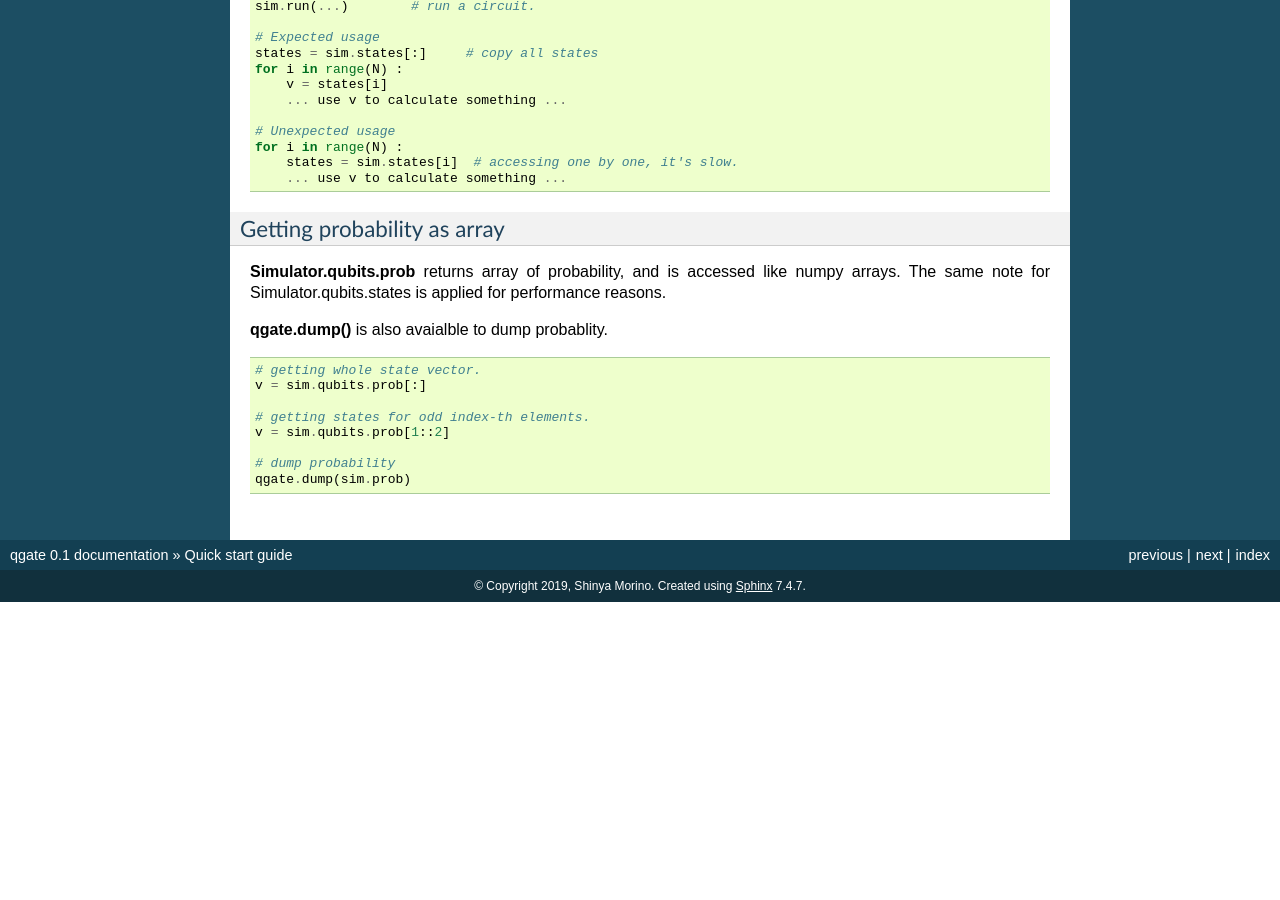
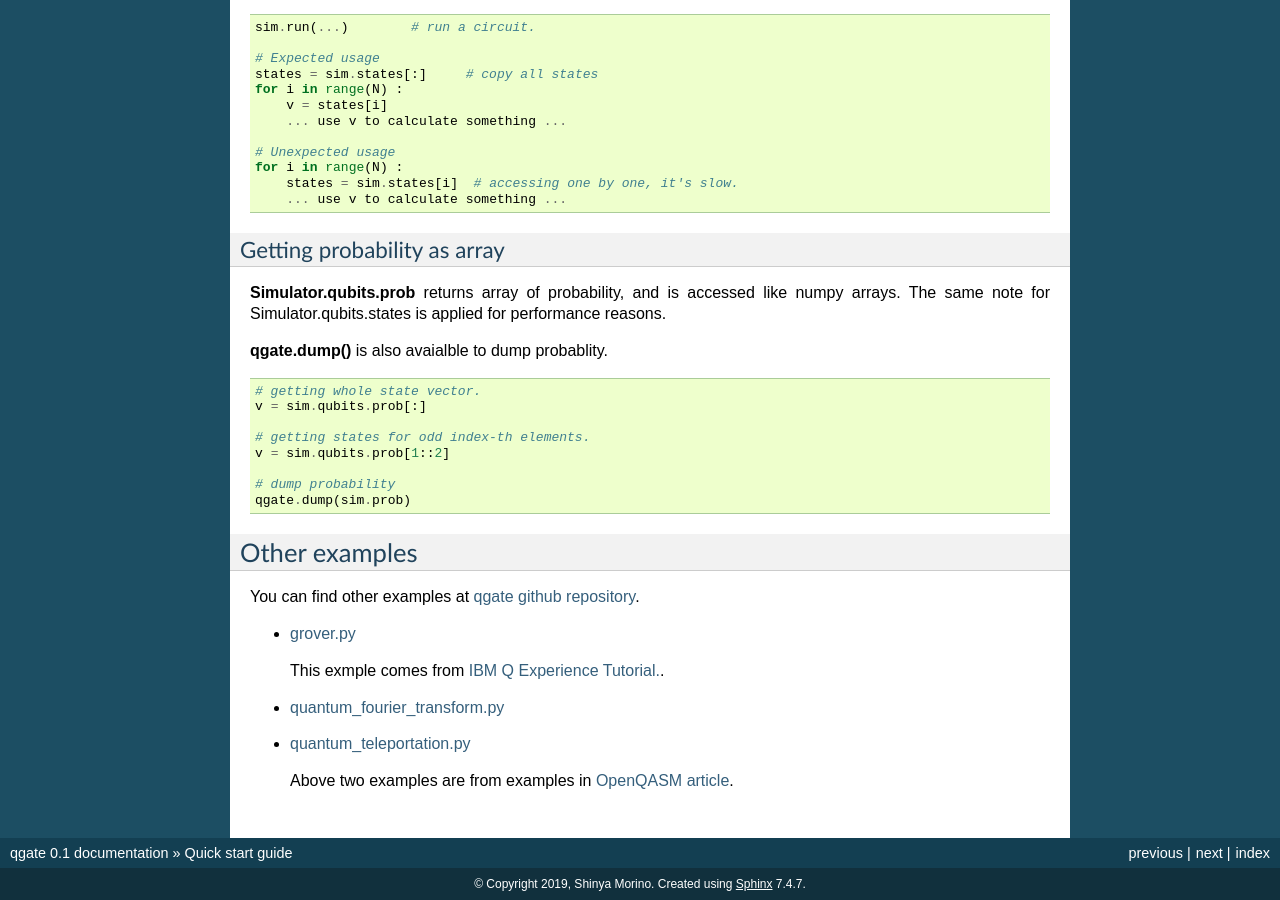
Before and after one commit to shinmorino/qgate, a Sphinx documentation site: the page built from docs/source/quick_start_guide.rst, in a window 1280 px wide and 900 px high, scrolled down 8183 px. Built offline with Sphinx 7.4.7, drawn with Linux system fonts in a browser that asks for light colours; before the commit the page ends 8785 px from its top, so only the background shows below that; some of the changed text lies outside the part shown.

Commit message:
Adding other examples and links.

```diff
--- a/docs/source/quick_start_guide.rst
+++ b/docs/source/quick_start_guide.rst
@@ -13,13 +13,15 @@ This page covers followings:
 
 #. `Accessing simulation results`_
 
+#. `Other examples`_
+
 
 Simple example
 --------------
 
 The first example is to apply Hadamard gate to a qubit and measure it.
 
-The original source is **here**.
+The original source is `here <https://github.com/shinmorino/qgate/blob/master/examples/simple_hadamard.py>`_ (`raw <https://raw.githubusercontent.com/shinmorino/qgate/master/examples/simple_hadamard.py>`_)
 
 .. code-block:: python
    :linenos:
@@ -552,3 +554,19 @@ Getting probability as array
 
    # dump probability
    qgate.dump(sim.prob)
+
+
+Other examples
+--------------
+
+You can find other examples at `qgate github repository <https://github.com/shinmoirno/qgate>`_.
+
+- `grover.py <https://github.com/shinmorino/qgate/tree/master/examples/grover.py>`_
+
+  This exmple comes from `IBM Q Experience Tutorial. <https://www.ibm.com/developerworks/jp/cloud/library/cl-quantum-computing/index.html>`_.
+
+- `quantum_fourier_transform.py <https://github.com/shinmorino/qgate/tree/master/examples/quantum_fourier_transform.py>`_
+
+- `quantum_teleportation.py <https://github.com/shinmorino/qgate/tree/master/examples/quantum_teleportation.py>`_
+
+  Above two examples are from examples in `OpenQASM article <https://github.com/Qiskit/openqasm/tree/master/spec-human>`_.
```
